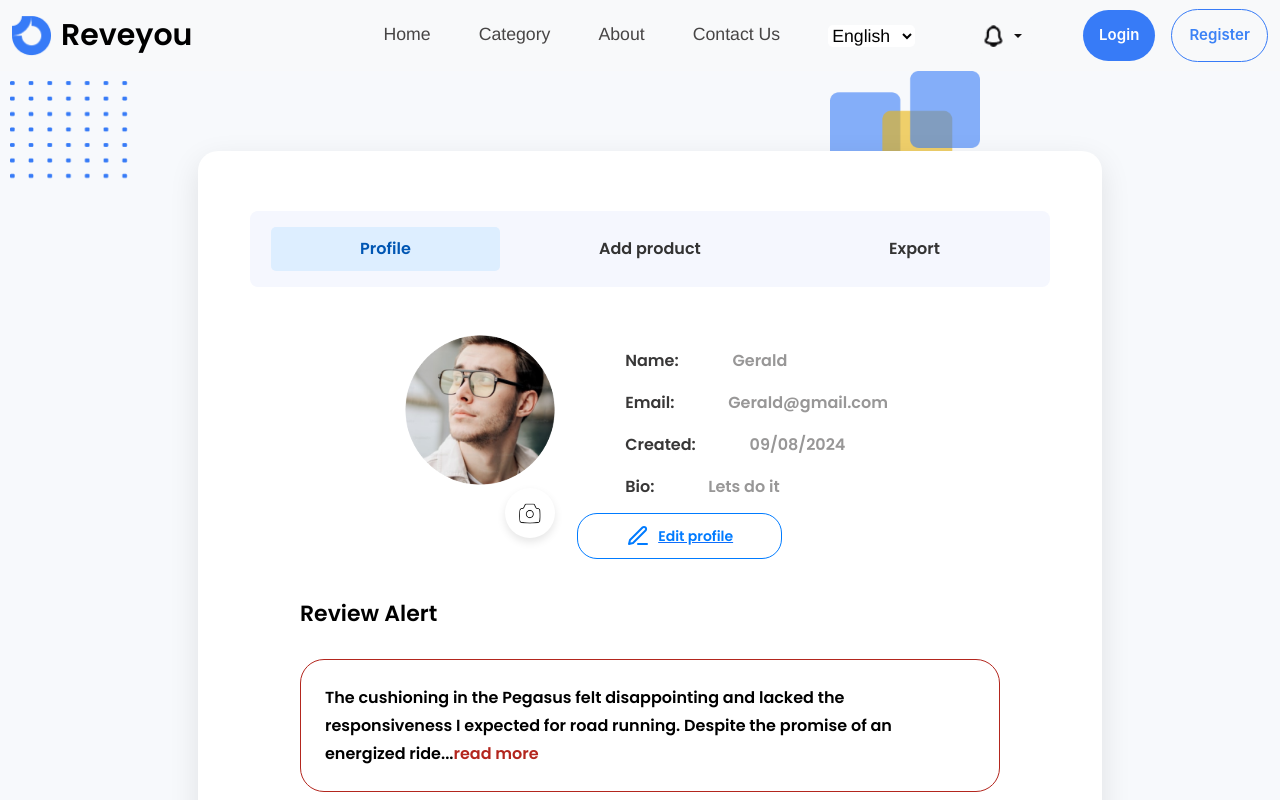
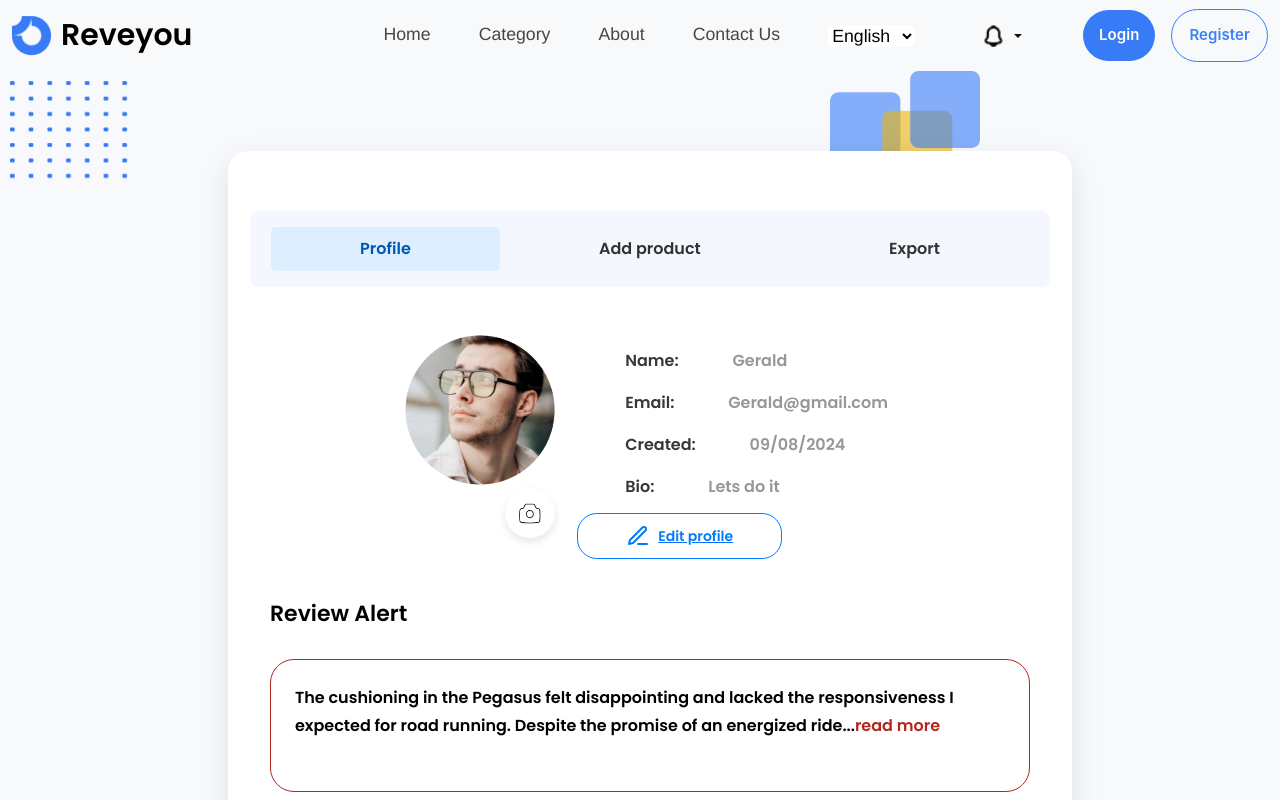
Before and after one commit to saraabdelrhman/wallet-market-master, a React (Create React App) app: page /profile in a window 1280 px wide. Shown: the top 800 px of the page. Built offline with nearby package versions, Linux system fonts and the light colour scheme.

Commit message:
Update Profile.css

```diff
--- a/src/components/Profile.css
+++ b/src/components/Profile.css
@@ -62,8 +62,8 @@
   align-items: flex-start;
   flex: 1;
   padding-top: 10px;
-  padding-left: 50px;
-  padding-right: 50px;
+  padding-left: 20px;
+  padding-right: 20px;
 }
 
 .profile-info p {
```
